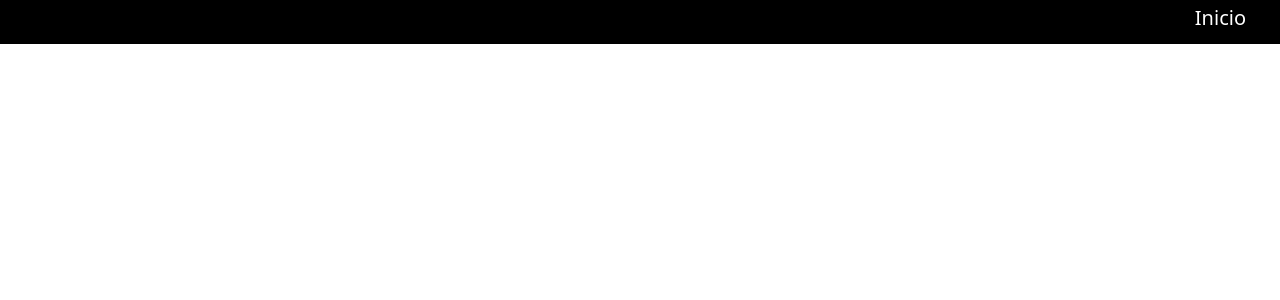
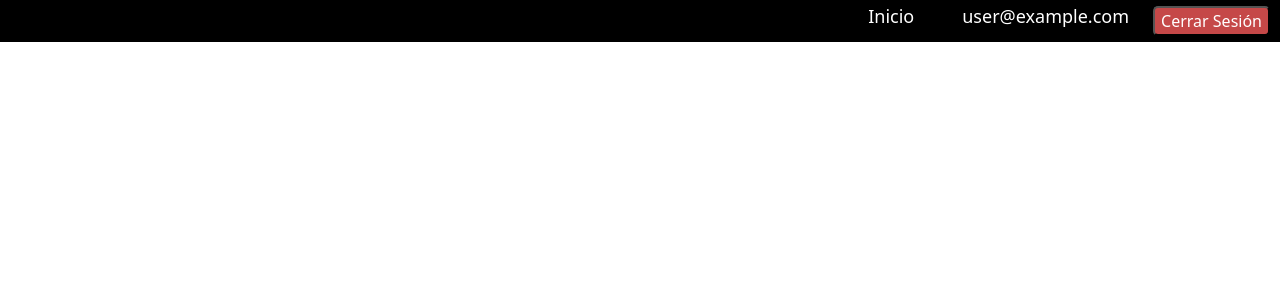
Before and after one commit to emamuel03/inter-macro, a Next.js app: page / in a window 1280 px wide. Shown: the top 300 px of the page. Built offline with nearby package versions, Linux system fonts and the light colour scheme; no server answers; sample sign-in values are in the browser's storage.

Commit message:
cerrar sesion

```diff
--- a/components/Navbar.js
+++ b/components/Navbar.js
@@ -1,12 +1,30 @@
-import { useContext } from "react";
+import { useContext, useEffect, useState } from "react";
 import Link from "next/link";
 import styles from '../styles/Components.module.css'
 import AuthContext from '../context/AuthContext'
 import { useAuthUser } from '../hooks/useAuthUser'
+import { signOut } from 'firebase/auth'
+import { auth } from "../firebase";
 
 function Navbar() {
     useAuthUser();
     const { isLogged } = useContext(AuthContext);
+    const [current, setCurrent] = useState();
+
+    const logOut = async () => {
+        try {
+            await signOut(auth);
+        } catch (error) {
+            console.log(error)
+        }
+    }
+
+    useEffect(() => {
+      auth.onAuthStateChanged((u)=>{
+        setCurrent(u)
+      })
+    }, [])
+
     return (
         <nav className={styles.nav_main}>
             <div className={styles.container_fluid}>
@@ -18,6 +36,14 @@ function Navbar() {
                         <Link href="/login"><h5>Iniciar Sesión</h5></Link>
                     </div>
                 )}
+                 {isLogged === true && (
+                    <>
+                    <div className={styles.nav_item}>
+                        <Link href="/login"><h5>{current.email}</h5></Link>
+                    </div>
+                    <button onClick={logOut}>Cerrar Sesión</button>
+                    </>
+                )}
             </div>
         </nav>
     )
--- a/styles/Components.module.css
+++ b/styles/Components.module.css
@@ -13,6 +13,16 @@
 .nav_main a{
     text-decoration: none;
     color: #fff;
+}
+
+.nav_main h5{
+    font-size: 18px;
+}
+
+.nav_main button {
+    border-radius: 5px;
+    color: #fff;
+    background-color: rgb(197, 72, 72);
 }
 
 .nav_item{
```
Also changed, not shown: pages/perfil/index.js (added).
